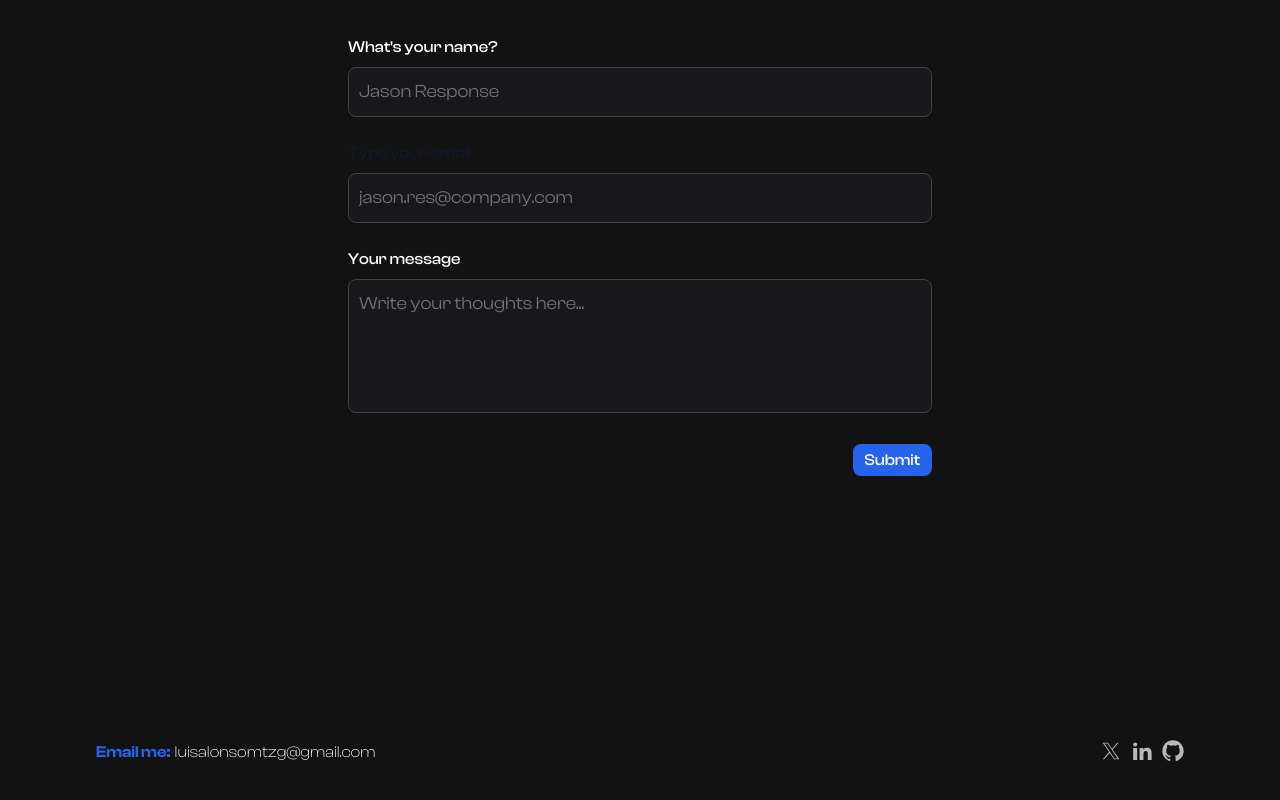
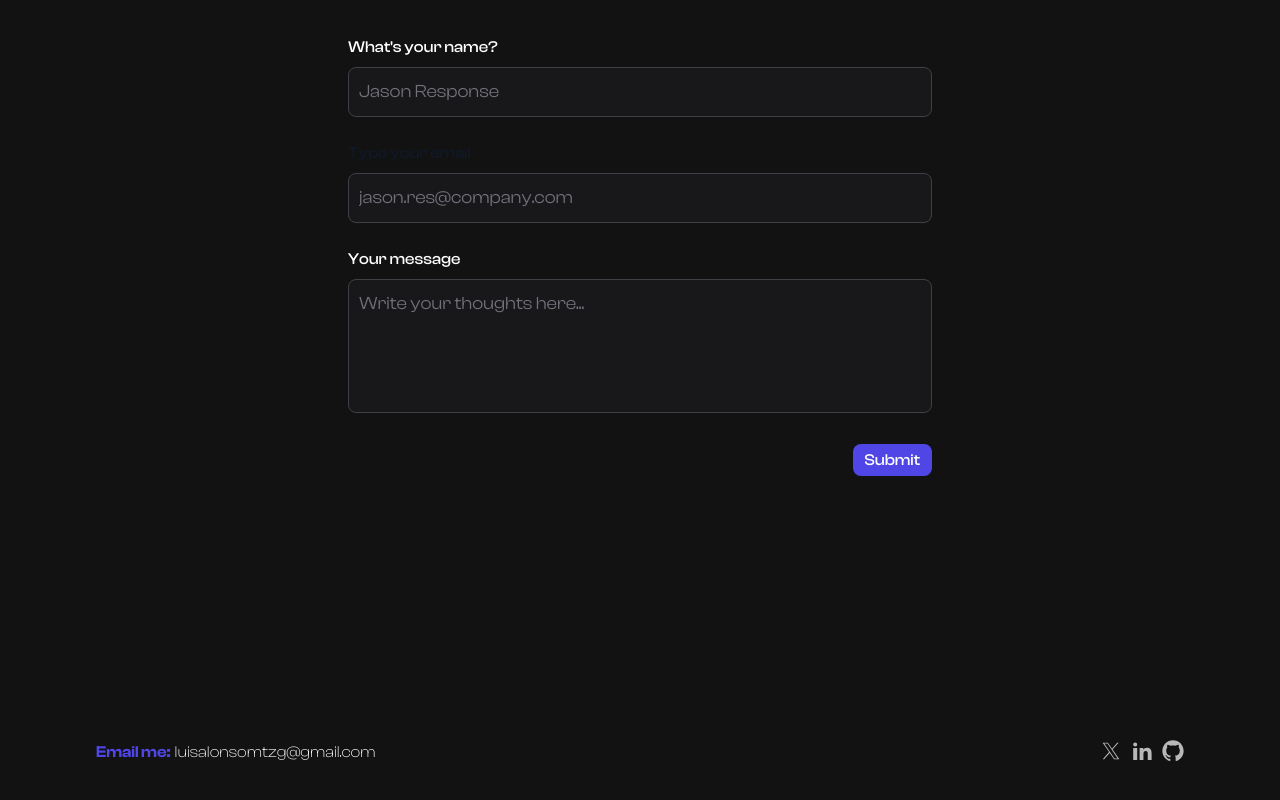
Before and after one commit to AlonsoMtzG/alonsomtz-portfolio, a Next.js app: page / in a window 1280 px wide. Shown: the part 1814-2614 px from the top of the page. Built offline with nearby package versions, Linux system fonts and the light colour scheme.

Commit message:
update dynamic theme color

```diff
--- a/components/About/index.jsx
+++ b/components/About/index.jsx
@@ -2,7 +2,11 @@
 import React from 'react';
 import Typewriter from 'typewriter-effect';
 
+import { useThemeContext } from '@/hooks/useThemeContext';
+
 export const About = ({ divRef }) => {
+  const { textColorSelected } = useThemeContext();
+
   return (
     <section className="h-[88.5dvh] flex items-center justify-center">
       <div
@@ -15,7 +19,9 @@ export const About = ({ divRef }) => {
         </h3>
         <div className="font-thin flex gap-1 text-zinc-400 text-xl">
           passionate about{' '}
-          <span className="font-medium text-blue-600 transition-all duration-300">
+          <span
+            className={`font-medium ${textColorSelected} transition-all duration-300`}
+          >
             <Typewriter
               options={{
                 strings: [
--- a/components/Contact/index.jsx
+++ b/components/Contact/index.jsx
@@ -1,6 +1,9 @@
+'use client';
 import React from 'react';
+import { useThemeContext } from '@/hooks/useThemeContext';
 
 export const Contact = () => {
+  const { bgColor, bgHover } = useThemeContext();
   return (
     <section className="py-52 flex justify-center">
       <form className="w-1/2">
@@ -51,7 +54,7 @@ export const Contact = () => {
         <div className="w-full flex justify-end">
           <button
             type="submit"
-            className="text-white focus:ring-4 focus:outline-none font-medium rounded-lg text-base w-full sm:w-auto px-3 py-1 text-center bg-blue-600 hover:bg-blue-700 focus:ring-blue-800"
+            className={`text-white focus:ring-4 focus:outline-none font-medium rounded-lg text-base w-full sm:w-auto px-3 py-1 text-center ${bgColor} ${bgHover} focus:ring-blue-800`}
           >
             Submit
           </button>
--- a/components/Footer/index.jsx
+++ b/components/Footer/index.jsx
@@ -1,15 +1,21 @@
+'use client';
 import React from 'react';
 import Link from 'next/link';
+
+import { useThemeContext } from '@/hooks/useThemeContext';
 
 import { TwitterIcon } from './TwitterIcon';
 import { LinkedinIcon } from './LinkedinIcon';
 import { GithubIcon } from './GithubIcon';
 
 export const Footer = () => {
+  const { textColorSelected } = useThemeContext();
   return (
     <footer className="px-10 py-14 flex justify-between">
       <div className="flex gap-1">
-        <span className="text-blue-600 font-semibold transition-all duration-300">
+        <span
+          className={`${textColorSelected} font-semibold transition-all duration-300`}
+        >
           Email me:
         </span>
         <Link href="mailto: luisalonsomtzg@gmail.com" className="font-light">
--- a/constants/index.js
+++ b/constants/index.js
@@ -5,36 +5,43 @@ export const colorVariants = {
     selected: "text-indigo-600",
     unselected: "group-hover:text-indigo-600",
     background: "bg-indigo-600",
+    backgroundhover: "hover:bg-indigo-700",
   },
   enigma: {
     selected: "text-rose-600",
     unselected: "group-hover:text-rose-600",
     background: "bg-rose-600",
+    backgroundhover: "hover:bg-rose-700",
   },
   studya: {
-    selected: "text-sky-900",
-    unselected: "group-hover:text-sky-900",
-    background: "bg-sky-900",
+    selected: "text-sky-800",
+    unselected: "group-hover:text-sky-800",
+    background: "bg-sky-800",
+    backgroundhover: "hover:bg-sky-900",
   },
   hitec: {
     selected: "text-sky-600",
     unselected: "group-hover:text-sky-600",
     background: "bg-sky-600",
+    backgroundhover: "hover:bg-sky-700",
   },
   bamx: {
     selected: "text-rose-600",
     unselected: "group-hover:text-rose-600",
     background: "bg-rose-600",
+    backgroundhover: "hover:bg-rose-700",
   },
   feedback: {
     selected: "text-violet-500",
     unselected: "group-hover:text-violet-500",
     background: "bg-violet-500",
+    backgroundhover: "hover:bg-violet-600",
   },
   lert: {
     selected: "text-blue-600",
     unselected: "group-hover:text-blue-600",
     background: "bg-blue-600",
+    backgroundhover: "hover:bg-blue-700",
   },
 };
 
--- a/hooks/useThemeContext.js
+++ b/hooks/useThemeContext.js
@@ -13,6 +13,8 @@ export const useThemeContext = () => {
     colorVariants[projects[selectedProject].colorClass].unselected;
   const bgColor =
     colorVariants[projects[selectedProject].colorClass].background;
+  const bgHover =
+    colorVariants[projects[selectedProject].colorClass].backgroundhover;
 
   return {
     selectedProject,
@@ -20,5 +22,6 @@ export const useThemeContext = () => {
     textColorSelected,
     textColorUnSelected,
     bgColor,
+    bgHover,
   };
 };
```
